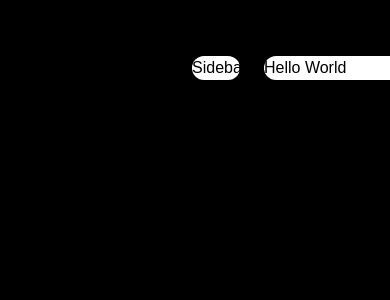
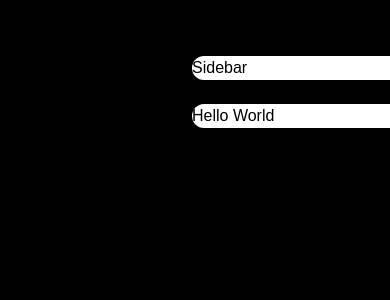
Before and after one commit to Dragontalker/nextjs-tailwindcss-portfolio, a Next.js app: page / in a window 390 px wide. Shown: the top 300 px of the page. Built offline with nearby package versions, Linux system fonts and the light colour scheme.

Commit message:
Added responsiveness.

```diff
--- a/pages/_app.tsx
+++ b/pages/_app.tsx
@@ -3,8 +3,8 @@ import '../styles/globals.css'
 function MyApp({ Component, pageProps }) {
   return (
     <div className='grid grid-cols-12 gap-6 my-14 px-48'>
-      <div className='col-span-3 bg-white rounded-2xl'>Sidebar</div>
-      <div className='col-span-9 bg-white rounded-2xl'>
+      <div className='lg:col-span-3 bg-white rounded-2xl col-span-12'>Sidebar</div>
+      <div className='lg:col-span-9 bg-white rounded-2xl col-span-12'>
         <Component {...pageProps} />
       </div>
     </div>
```
